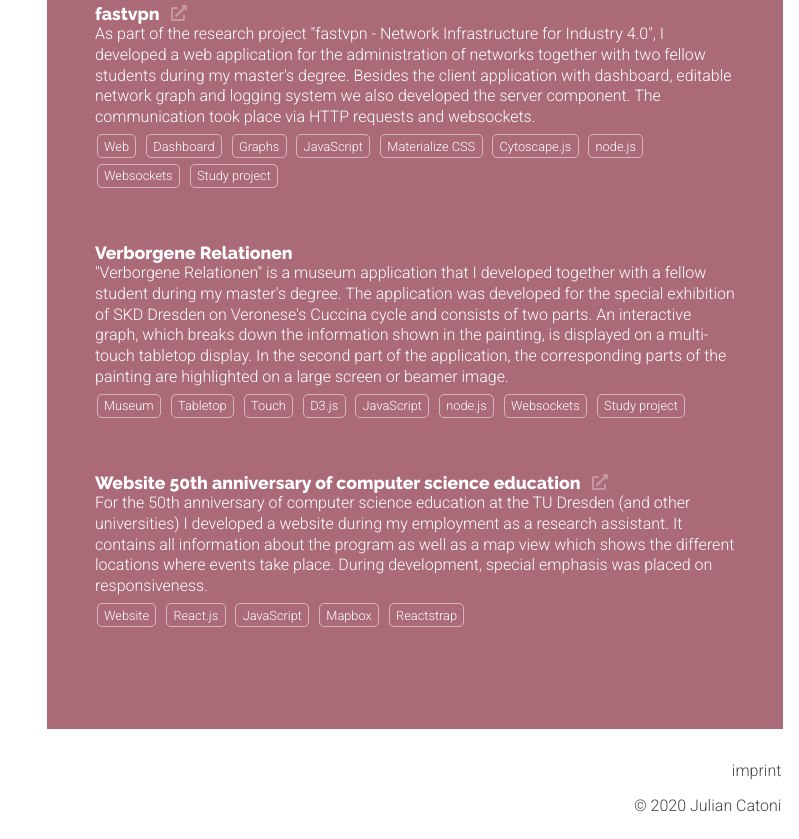
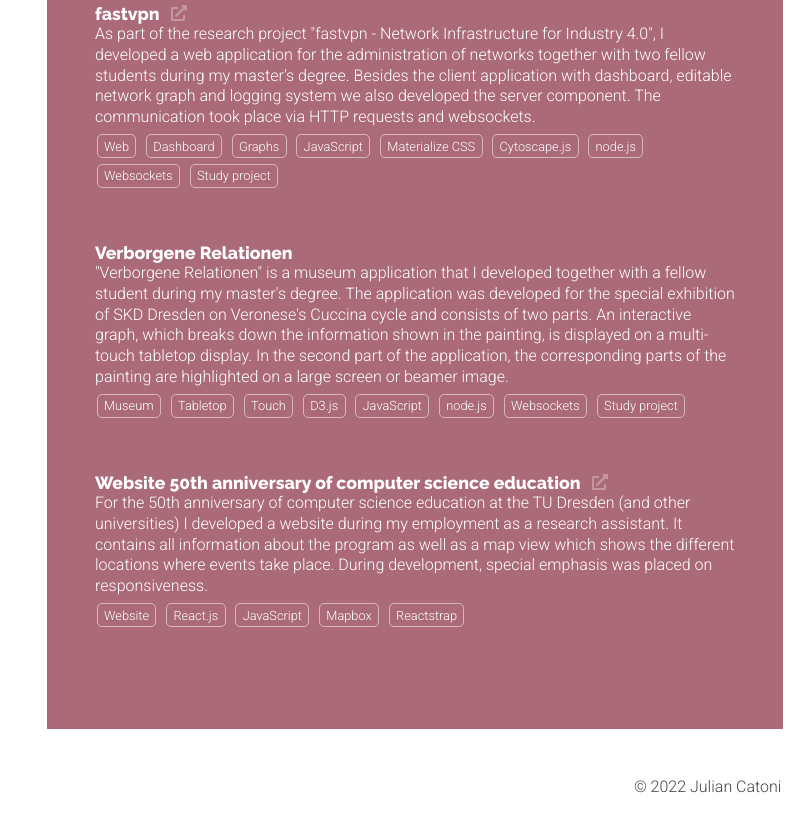
Before and after one commit to julianctni/homepage, a Vue app: page index.html in a window 1280 px wide. Shown: the part 2088-2927 px from the top of the page, without its empty margins (481-1280 px from the left). Built offline with nearby package versions, Linux system fonts and the light colour scheme; files whose address does not match are found by name.

Commit message:
Remove imprint

```diff
--- a/index.html
+++ b/index.html
@@ -135,8 +135,7 @@
           </div>
         </section>
         <div id="footer">
-          <a href="imprint.html">imprint</a>
-          <p>&copy; 2020 Julian Catoni</p>
+          <p>&copy; 2022 Julian Catoni</p>
         </div>
       </main>
     </div>
--- a/package.json
+++ b/package.json
@@ -1,8 +1,8 @@
 {
   "scripts": {
-    "dev": "parcel index.html imprint.html --no-hmr",
-    "build": "parcel build index.html imprint.html",
-    "deploy": "parcel build index.html imprint.html --out-dir /home/jvlian/html/catoni.dev"
+    "dev": "parcel index.html --no-hmr",
+    "build": "parcel build index.html",
+    "deploy": "parcel build index.html --out-dir /home/jvlian/html/catoni.dev"
   },
   "dependencies": {
     "@fortawesome/fontawesome-free": "^5.15.1",
```
